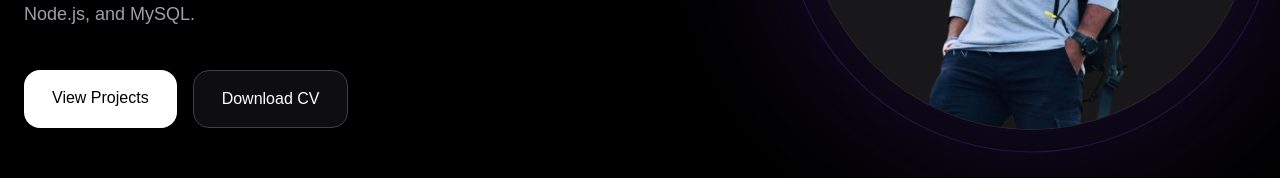
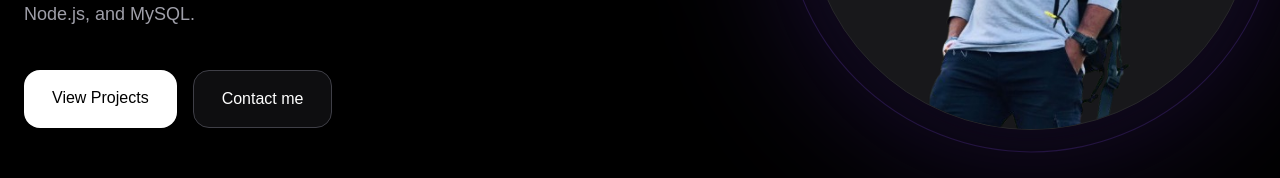
Before and after one commit to kkdjanakaeranda/my-portfolio, a Next.js app: page / in a window 1280 px wide. Shown: the part 616-794 px from the top of the page. Built offline with nearby package versions, Linux system fonts and the light colour scheme.

Commit message:
change download cv to contact

```diff
--- a/src/components/Hero.tsx
+++ b/src/components/Hero.tsx
@@ -73,10 +73,10 @@ export default function Hero() {
             </a>
 
             <a
-              href="/cv.pdf"
+              href="#contact"
               className="border border-zinc-700 bg-zinc-900/60 backdrop-blur-md px-7 py-4 rounded-2xl hover:bg-zinc-800 transition-all duration-300"
             >
-              Download CV
+              Contact me
             </a>
 
           </div>
```
